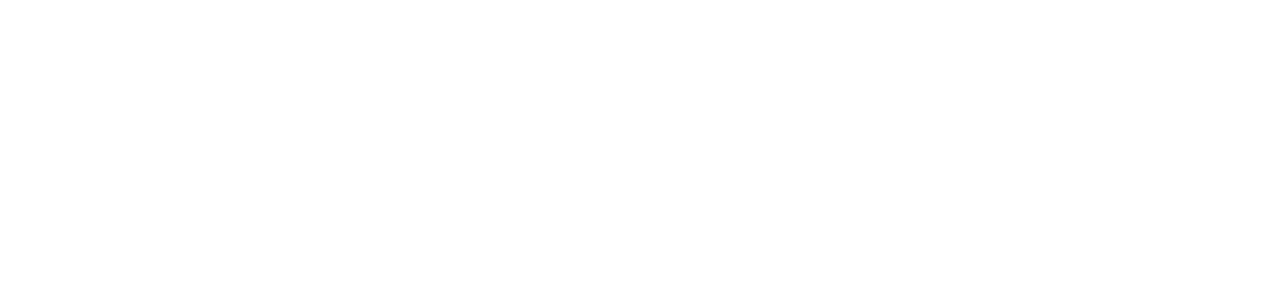
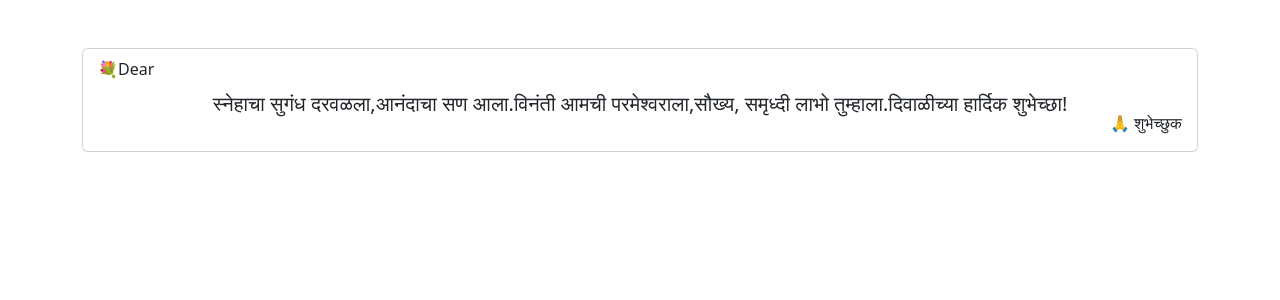
Before and after one commit to saurabhjaykar1603/greet-me, a React (Vite) app: page / in a window 1280 px wide. Shown: the top 300 px of the page. Built offline with nearby package versions, Linux system fonts and the light colour scheme.

Commit message:
feat: Add Diwali greeting message in Home component

```diff
--- a/src/views/Home/Home.css
+++ b/src/views/Home/Home.css
@@ -0,0 +1,14 @@
+.position-relative {
+  position: relative;
+}
+.to {
+  position: absolute;
+  top : 8px;
+  left : 15px;
+}
+.from {
+  position: absolute;
+
+  right : 15px;
+  bottom :0px;
+}
--- a/src/views/Home/Home.jsx
+++ b/src/views/Home/Home.jsx
@@ -1,7 +1,44 @@
 import React from "react";
+import { useSearchParams } from "react-router-dom";
+import "./Home.css";
+
+const GREETINGS = [
+  "स्नेहाचा सुगंध दरवळला,आनंदाचा सण आला.विनंती आमची परमेश्वराला,सौख्य, समृध्दी लाभो तुम्हाला.दिवाळीच्या हार्दिक शुभेच्छा!",
+  "सर्व मित्र परिवाराला …दीपावलीच्या धनदायी ,प्रकाशमय,चैतन्यदायी मंगलमय शुभेच्छा !!!दीपावलीच्या हार्दिक शुभेछा…",
+  "सगळा आनंद सगळे सौख्य,सगळ्या स्वप्नांची पूर्णता,यशाची सगळी शिखरे,सगळे ऐश्वर्य,हे आपल्याला मिळू दे,ही दीपावली आपल्या आयुष्याला एक नवा उजाळा देवू दे…",
+  "लक्ष लक्ष दिव्यांनी उजळुन निघो ही निशाघेऊनि येवो नवी उमेद नवी आशा,सोबत आमच्या लक्ष लक्ष शुभेच्छा!",
+  "यशाची रोषणाई कीर्तीचे अभ्यंग स्नान मनाचे लक्ष्मिपुजनसमृद्धीचे फराळप्रेमाची भाऊबीजअशा मंगल दिवाळीच्या शुभेच्छा",
+  "एक दिवा लावु जिजाऊचरणी।  एक दिवा लावु शिवचरणी।  एक दिवा लावु शंभुचरणी। आमचा इतिहास हीच आमची प्रतिष्ठा….. दिपावलीच्या हार्दिक शिवशुभेच्छा…. आपल्या घरि सुख समाधान सदैव नांदो हिच जगदंबेचरणी प्रार्थना॥ ।। जय शिवराय ।। तुम्हाला व तुमच्या कुटुंबियांना दिवाळीच्या हार्दिक शुभेछा !!",
+];
 
 function Home() {
-  return <></>;
+  const [searchParams] = useSearchParams();
+  const to = searchParams.get("to");
+  const from = searchParams.get("from");
+  const greetingNumber =
+    searchParams.get("s") >= GREETINGS.length ? 0 : searchParams.get("s") || 0;
+
+  return (
+    <>
+      <div className="container mt-5">
+        <div className="card">
+          <div className="card-body  position-relative">
+            <div className="to fs-6 fw">
+              <p className=""> 💐Dear {to}</p>
+            </div>
+
+            <div className="mt-4 fs-5 text-center">
+              <p>{GREETINGS[greetingNumber]}</p>
+            </div>
+
+            <div className="from">
+              <p className="">🙏 शुभेच्छुक {from}</p>
+            </div>
+          </div>
+        </div>
+      </div>
+    </>
+  );
 }
 
 export default Home;
```
